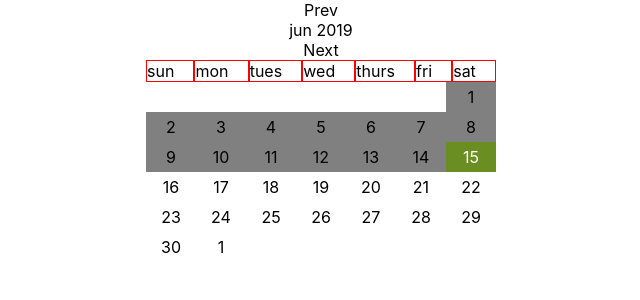
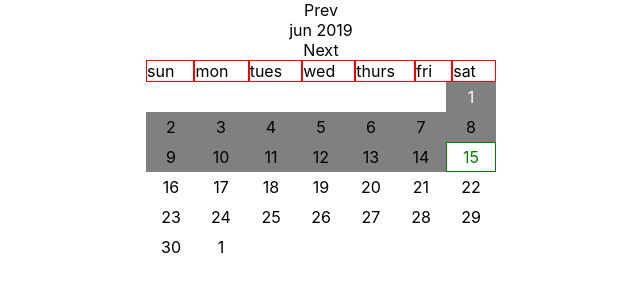
Before and after one commit to uzzol101/react-js-calender, a React (Create React App) app: page / in a window 1280 px wide. Shown: the top 300 px of the page, without its empty margins (319-959 px from the left). Built offline with nearby package versions, Linux system fonts and the light colour scheme.

Commit message:
added days  selection for  multiple months

```diff
--- a/src/Calender.jsx
+++ b/src/Calender.jsx
@@ -5,7 +5,7 @@ export default class Calender extends Component {
     super(props);
     this.todaysDate = new Date().getDate()
     this.today = new Date()
-    this.selectedDaysMap = new Map().set(`${this.today.getFullYear()}/${this.today.getMonth()}`, new Map().set(this.todaysDate,this.todaysDate))
+    this.selectedDaysMap = new Map()
     this.state = {
       selectedDays: [this.todaysDate],
       currentMonthYear: new Date(),
@@ -30,7 +30,6 @@ export default class Calender extends Component {
 
   onDaySelect (day) {
     let  {currentMonthYear} = this.state
-    console.log('keys ', this.selectedDaysMap.keys())
     let dateString = `${currentMonthYear.getFullYear()}/${currentMonthYear.getMonth()}`
     // find current months list
     if (this.selectedDaysMap.has(dateString)){
@@ -84,14 +83,21 @@ export default class Calender extends Component {
   prepareCalenderClassList (day, index) {
     let {currentMonthYear} = this.state
     let runningMonth = new Date().getMonth(), runningYear = new Date().getFullYear();
-    let {selectedDays} = this.state
+    // get seleted days  for current month
+    let dateString = `${currentMonthYear.getFullYear()}/${currentMonthYear.getMonth()}`
+    let daysOfSelectedMonth = this.selectedDaysMap.get(dateString)
+    let selectedDays = daysOfSelectedMonth ? [...daysOfSelectedMonth.values()] : []
     let classList = ['day'] // default class
 
     // highlighting todya's date
-    if (selectedDays.includes(day) && currentMonthYear.getMonth() == runningMonth && currentMonthYear.getFullYear() == runningYear) {
+    if (day == this.todaysDate && currentMonthYear.getMonth() == runningMonth && currentMonthYear.getFullYear() == runningYear) {
+      classList.push('today')
+    }
+
+    // highlight selected days
+    if (selectedDays.includes(day)) {
       classList.push('selected')
     }
-
     // disable past day's for running month
     if (this.todaysDate > day && index  <=30 && currentMonthYear.getMonth() == runningMonth && currentMonthYear.getFullYear() == runningYear) {
       classList.push('disabled')
@@ -103,7 +109,7 @@ export default class Calender extends Component {
 
     // highlight  first day of months
     if (day == 1 && index < 30 ) {
-      classList.push('disabled')
+      classList.push('firstday')
     }
     return classList.join(' ')
 
--- a/src/calender.scss
+++ b/src/calender.scss
@@ -5,6 +5,14 @@ body {
 .calender {
     width: 350px;
     margin: 0 auto;
+    .firstday {
+        background:  orange;
+        color:  #fff;
+    }
+    .today {
+        color: green;
+        border: 1px solid green;
+    }
     .selected {
         background: olivedrab;
         color: #fff;
@@ -27,6 +35,7 @@ body {
         flex-wrap: wrap;
         .day {
             display: flex;
+            box-sizing: border-box;
             width: 50px;
             justify-content: center;
             align-items: center;
```
